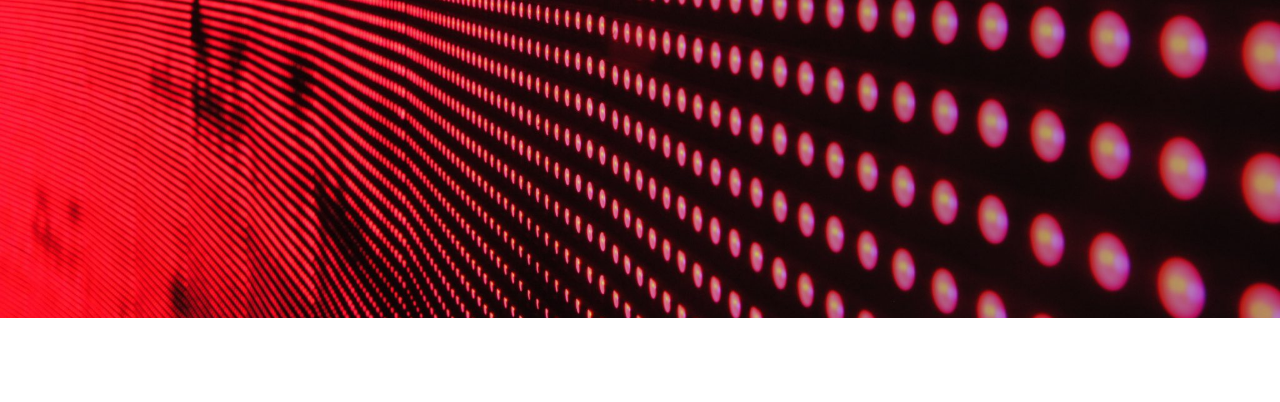
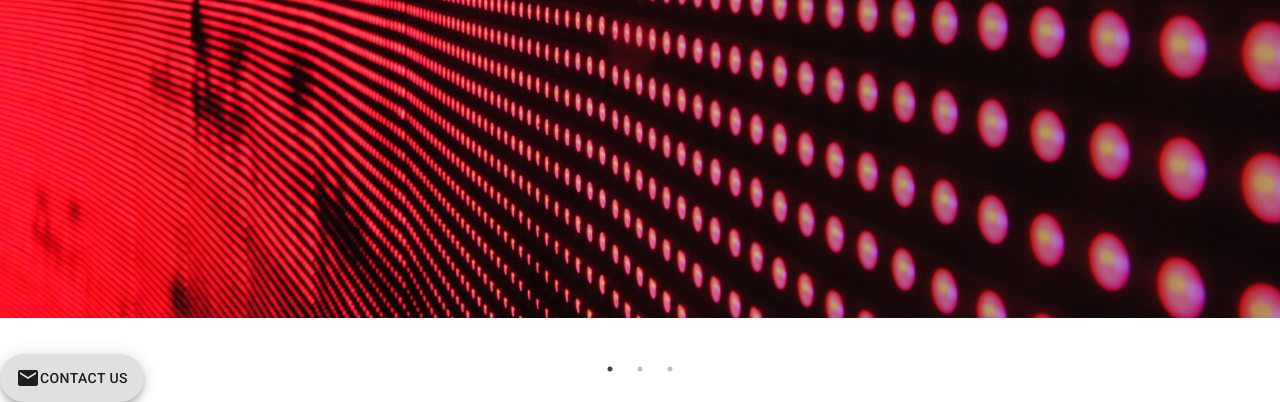
Before and after one commit to medium-cast/frontend-site, a Gatsby site: page / in a window 1280 px wide. Shown: the part 482-884 px from the top of the page. Before the commit the page ends 836 px from the top, so only its background shows below. Built offline with nearby package versions, Linux system fonts and the light colour scheme; Gatsby itself is replaced by a stand-in of ours; some packages are replaced by stand-ins of ours.

Commit message:
button mui

```diff
--- a/gatsby-browser.js
+++ b/gatsby-browser.js
@@ -1,6 +1,6 @@
 // custom typefaces
-import "typeface-montserrat"
-import "typeface-roboto"
-import "typeface-merriweather"
+import "typeface-montserrat";
+import "typeface-roboto";
+import "typeface-merriweather";
 import "slick-carousel/slick/slick.css";
 import "slick-carousel/slick/slick-theme.css";
--- a/gatsby-config.js
+++ b/gatsby-config.js
@@ -9,6 +9,18 @@
     },
   },
   plugins: [
+    {
+      resolve: `gatsby-plugin-material-ui`,
+      // If you want to use styled components, in conjunction to Material-UI, you should:
+      // - Change the injection order
+      // - Add the plugin
+      options: {
+        // stylesProvider: {
+        //   injectFirst: true,
+        // },
+      },
+      // 'gatsby-plugin-styled-components',
+    },
     {
       resolve: `gatsby-source-filesystem`,
       options: {
--- a/package.json
+++ b/package.json
@@ -8,11 +8,15 @@
     "url": "https://github.com/gatsbyjs/gatsby/issues"
   },
   "dependencies": {
+    "@material-ui/core": "^4.1.1",
+    "@material-ui/icons": "^4.2.0",
+    "@material-ui/styles": "^4.1.1",
     "gatsby": "^2.9.6",
     "gatsby-image": "^2.1.4",
     "gatsby-plugin-feed": "^2.2.3",
     "gatsby-plugin-google-analytics": "^2.0.21",
     "gatsby-plugin-manifest": "^2.1.1",
+    "gatsby-plugin-material-ui": "^2.0.1",
     "gatsby-plugin-offline": "^2.1.3",
     "gatsby-plugin-react-helmet": "^3.0.12",
     "gatsby-plugin-sharp": "^2.1.7",
--- a/src/pages/index.js
+++ b/src/pages/index.js
@@ -8,6 +8,13 @@
 import img1 from "../../content/assets/1.jpg"
 import img2 from "../../content/assets/2.jpg"
 import img3 from "../../content/assets/3.jpg"
+
+import { makeStyles } from '@material-ui/core/styles';
+import Fab from '@material-ui/core/Fab';
+import AddIcon from '@material-ui/icons/Add';
+import Icon from '@material-ui/core/Icon';
+import DeleteIcon from '@material-ui/icons/Delete';
+import EmailIcon from '@material-ui/icons/Email';
 
 class BlogIndex extends React.Component {
   render() {
@@ -24,6 +31,7 @@
       autoplay: true,
       autoplaySpeed: 2000,
     };
+
 
     return (
       <div style={{overflowX:"hidden"}}>
@@ -44,7 +52,10 @@
             <h1 style={{display: "block", width:"100vw", textAlign: "center", position:"absolute", color:"white", top: "calc( 50% - 40px)", height:"80px",fontFamily:  `-apple-system,system-ui,BlinkMacSystemFont,"Segoe UI",Roboto,"Helvetica Neue",Arial,sans-serif`,}}>Experience</h1>
           </div>
         </Slider>
-        <SEO title="contact" />
+        <Fab variant="extended" aria-label="Delete">
+          <EmailIcon />
+          Contact Us
+        </Fab>
       </div>
 
     )
```
Also changed, not shown: 1 other file.
